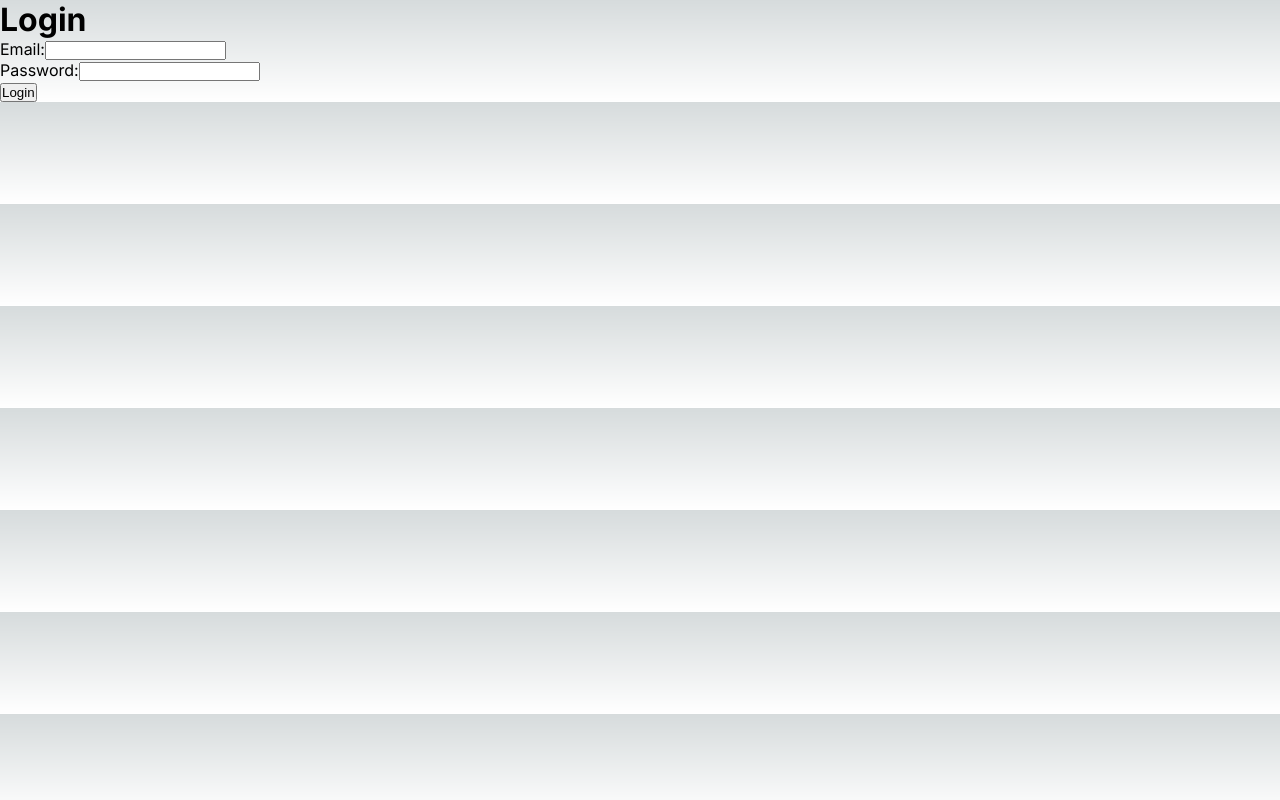
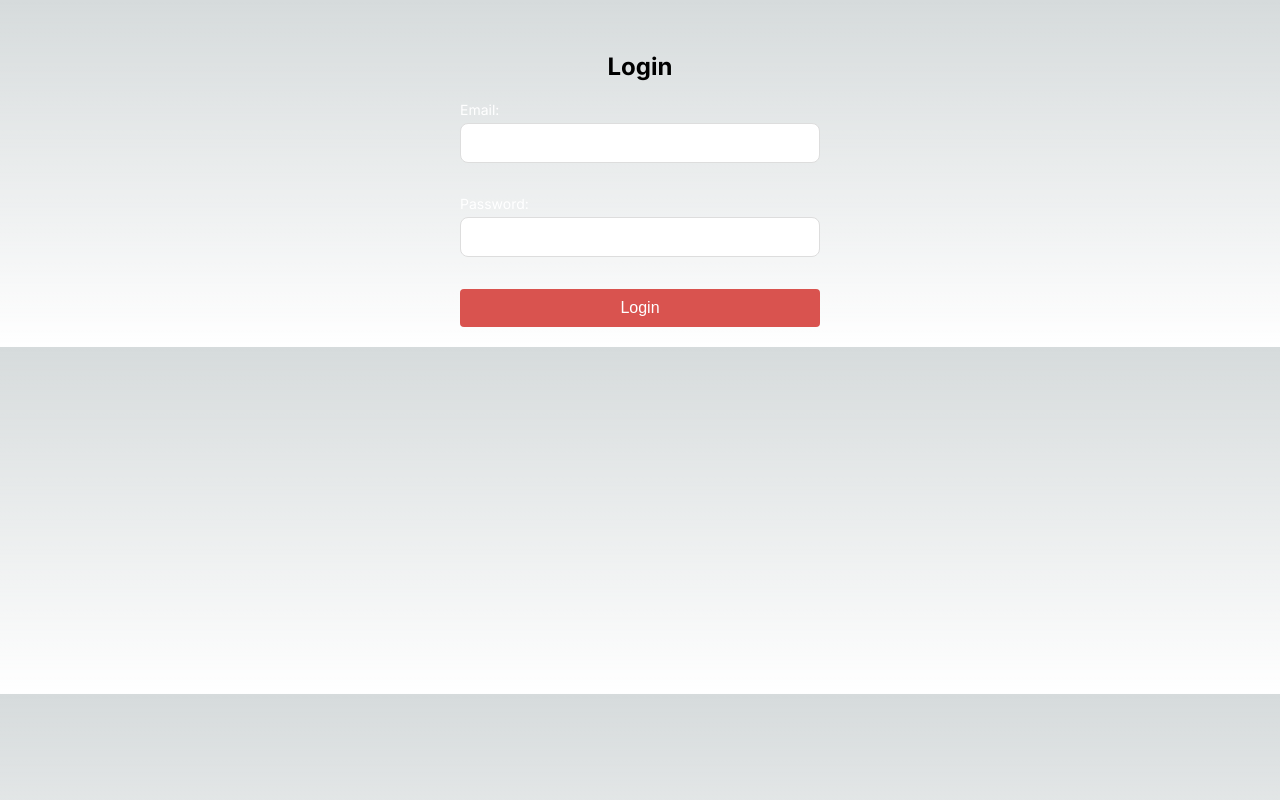
Before and after one commit to rohitd4007/tees-seller, a Next.js app: page /login in a window 1280 px wide. Built offline with nearby package versions, Linux system fonts and the light colour scheme.

Commit message:
updated ui for forms

```diff
--- a/src/components/loginComponent/loginForm.js
+++ b/src/components/loginComponent/loginForm.js
@@ -2,6 +2,7 @@
 
 import React, { useState, useEffect } from 'react';
 import { useRouter } from 'next/navigation';
+import styles from './loginForm.module.css'; // Import the CSS file
 
 function LoginForm() {
     const [formData, setFormData] = useState({
@@ -13,17 +14,14 @@ function LoginForm() {
     const router = useRouter();
 
     useEffect(() => {
-        // Check if token exists in localStorage
         const token = localStorage.getItem('authToken');
         if (token) {
-            // Verify token (for example, call an API to validate the token)
             verifyToken(token);
         }
     }, []);
 
     const verifyToken = async (token) => {
         try {
-            // Example API call to verify token
             const response = await fetch('https://user-auth-orpin-ten.vercel.app/api/auth/verifyToken', {
                 method: 'POST',
                 headers: {
@@ -33,10 +31,8 @@ function LoginForm() {
             });
 
             if (response.ok) {
-                // Token is valid, redirect to a protected route
                 router.push('/dashboard');
             } else {
-                // Token is invalid, clear token and show error
                 localStorage.removeItem('authToken');
                 setError('Session expired. Please log in again.');
             }
@@ -59,7 +55,6 @@ function LoginForm() {
         setError('');
 
         try {
-            // Call the login API to authenticate the user
             const response = await fetch('https://user-auth-orpin-ten.vercel.app/api/auth/login', {
                 method: 'POST',
                 headers: {
@@ -70,9 +65,7 @@ function LoginForm() {
 
             if (response.ok) {
                 const data = await response.json();
-                // Store the token in localStorage
                 localStorage.setItem('authToken', data.token);
-                // Redirect to a protected route
                 router.push('/dashboard');
             } else {
                 const errMessage = await response.text();
@@ -85,33 +78,35 @@ function LoginForm() {
     };
 
     return (
-        <div>
-            <h1>Login</h1>
-            {error && <p style={{ color: 'red' }}>{error}</p>}
-            <form onSubmit={handleSubmit}>
-                <div>
-                    <label>Email:</label>
+        <div className={styles.container}>
+            <h1 className={styles.title}>Login</h1>
+            {error && <p className={styles.error}>{error}</p>}
+            <form className={styles.form} onSubmit={handleSubmit}>
+                <div className={styles.formGroup}>
+                    <label className={styles.label}>Email:</label>
                     <input
                         type="email"
                         name="email"
                         value={formData.email}
                         onChange={handleChange}
                         required
+                        className={styles.input}
                     />
                 </div>
 
-                <div>
-                    <label>Password:</label>
+                <div className={styles.formGroup}>
+                    <label className={styles.label}>Password:</label>
                     <input
                         type="password"
                         name="password"
                         value={formData.password}
                         onChange={handleChange}
                         required
+                        className={styles.input}
                     />
                 </div>
 
-                <button type="submit">Login</button>
+                <button type="submit" className={styles.button}>Login</button>
             </form>
         </div>
     );
--- /dev/null
+++ b/src/components/loginComponent/loginForm.module.css
@@ -0,0 +1,58 @@
+.container {
+    max-width: 400px;
+    margin: 0 auto;
+    padding: 20px;
+    margin-top: 2rem;
+}
+
+.title {
+    text-align: center;
+    margin-bottom: 20px;
+    font-size: 24px;
+}
+
+.error {
+    color: #d9534f;
+    text-align: center;
+    margin-bottom: 20px;
+}
+
+.form {
+    display: flex;
+    flex-direction: column;
+}
+
+.formGroup {
+    margin-bottom: 2rem;
+}
+
+.label {
+    display: block;
+    margin-bottom: 5px;
+    font-size: 14px;
+    color: #fff;
+}
+
+.input {
+    width: 100%;
+    padding: 10px;
+    font-size: 16px;
+    border: 1px solid #ddd;
+    border-radius: 8px;
+    box-sizing: border-box;
+}
+
+.button {
+    padding: 10px;
+    font-size: 16px;
+    color: #fff;
+    background-color: #d9534f;
+    border: none;
+    border-radius: 4px;
+    cursor: pointer;
+    transition: background-color 0.3s ease;
+}
+
+.button:hover {
+    background-color: #ee817d;
+}
--- /dev/null
+++ b/src/components/registerComponent/registrationForm.module.css
@@ -0,0 +1,52 @@
+.container {
+    max-width: 500px;
+    margin: 0 auto;
+    padding: 20px;
+    margin-top: 2rem;
+}
+
+.title {
+    text-align: center;
+    margin-bottom: 20px;
+    font-size: 24px;
+}
+
+.form {
+    display: flex;
+    flex-direction: column;
+}
+
+.formGroup {
+    margin-bottom: 2rem;
+}
+
+.label {
+    display: block;
+    margin-bottom: 5px;
+    font-size: 14px;
+    color: #fff;
+}
+
+.input {
+    width: 100%;
+    padding: 10px;
+    font-size: 16px;
+    border: 1px solid #ddd;
+    border-radius: 8px;
+    box-sizing: border-box;
+}
+
+.button {
+    padding: 10px;
+    font-size: 16px;
+    color: #fff;
+    background-color: #d9534f;
+    border: none;
+    border-radius: 4px;
+    cursor: pointer;
+    transition: background-color 0.3s ease;
+}
+
+.button:hover {
+    background-color: #ee817d;
+}
```
Also changed, not shown: src/components/registerComponent/registrationForm.js (+23 -23 lines).
